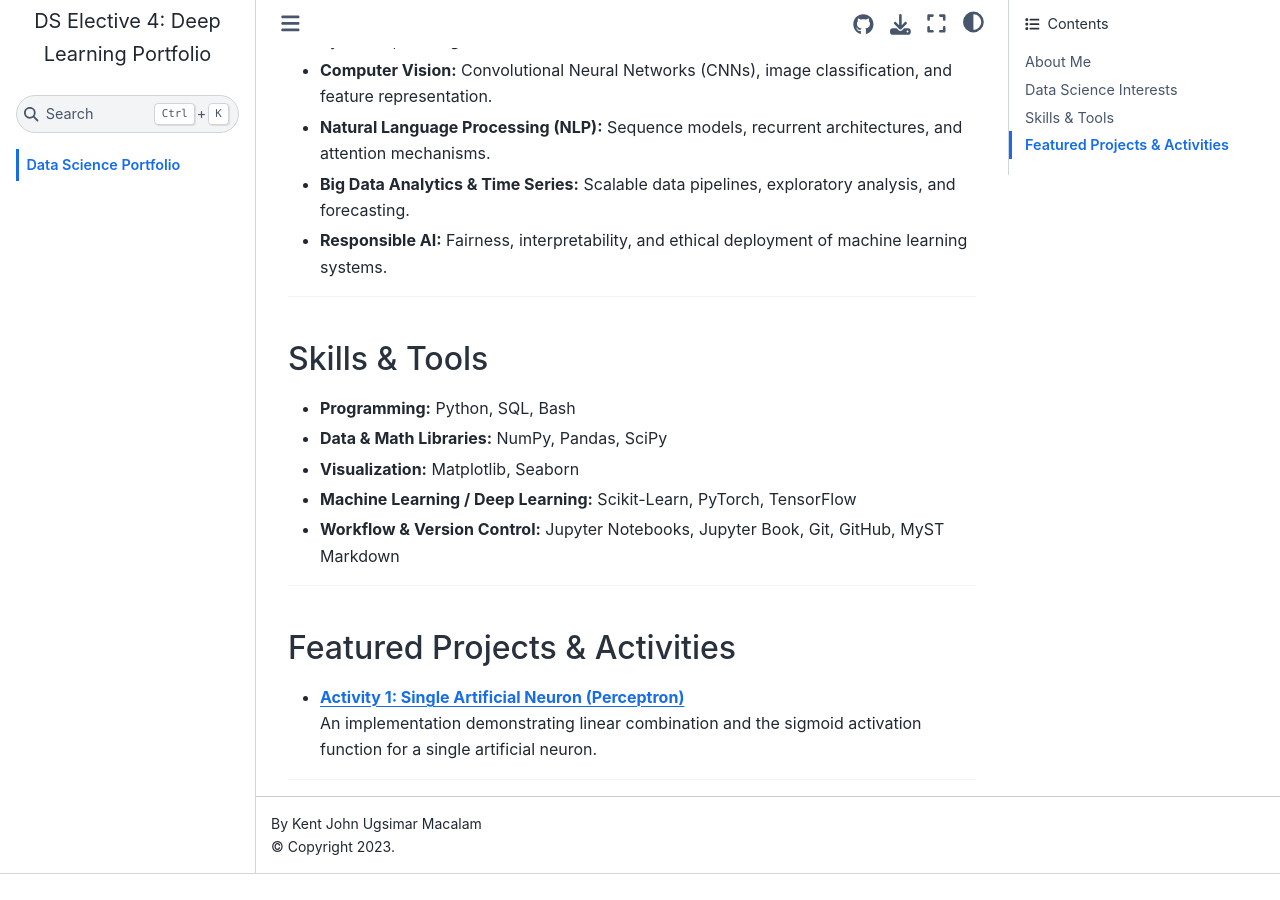
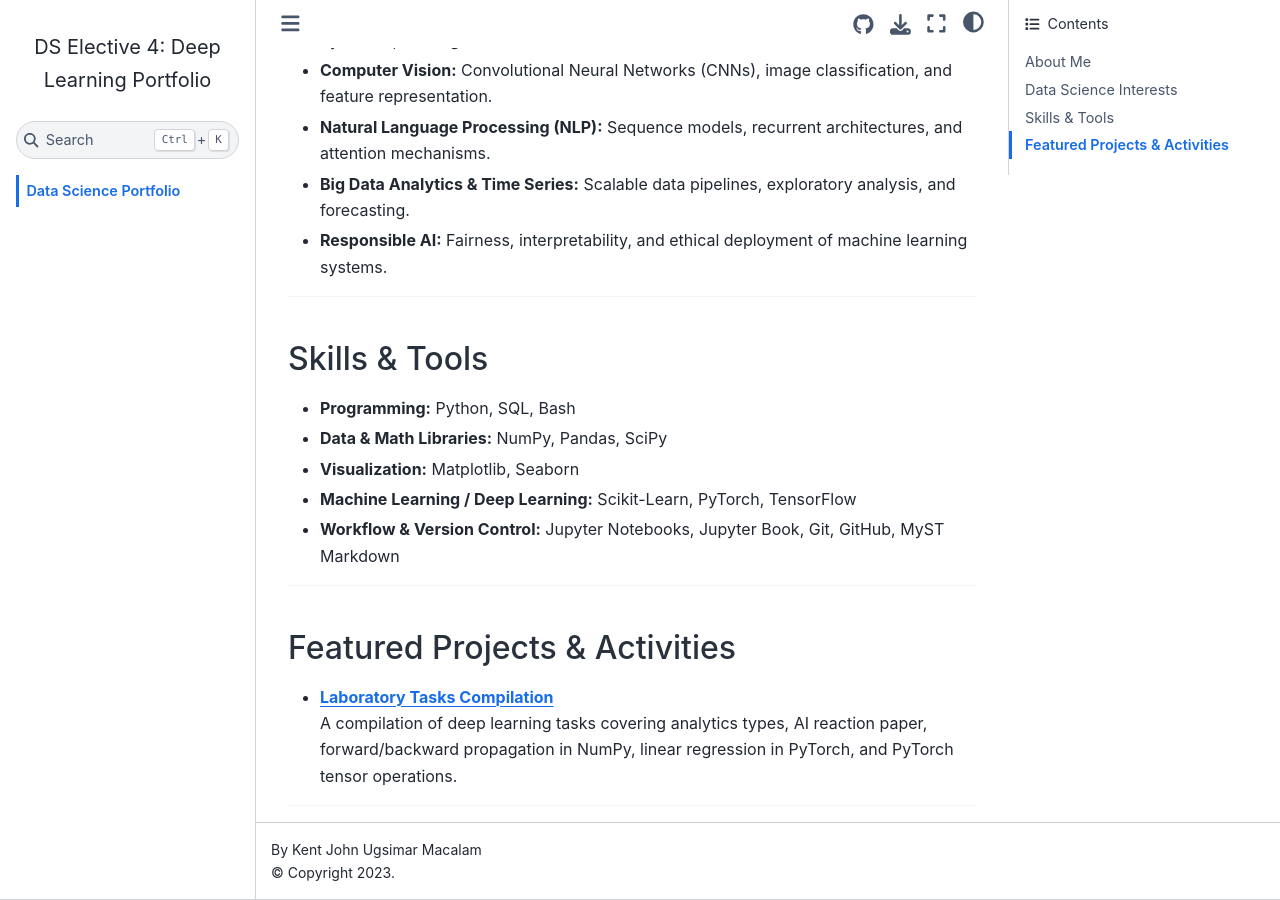
Before and after one commit to Kent0625/My_DS_Portfolio, a Jupyter Book: the page built from intro.md, in a window 1280 px wide and 900 px high, scrolled down 843 px. Built offline with Jupyter Book 1.0.4 settings and Sphinx 7.4.7 and the Sphinx Book theme 1.1.4, drawn with Linux system fonts in a browser that asks for light colours; pages that are not in the unit, such as notebooks, are missing from menus; before the commit the page ends 1717 px from its top, so only the background shows below that.

Commit message:
feat: replace individual notebooks with compiled laboratory tasks notebook and update config

```diff
--- a/_toc.yml
+++ b/_toc.yml
@@ -1,4 +1,4 @@
 format: jb-book
 root: intro
 chapters:
-  - file: notebooks/01_perceptron_basics
+  - file: notebooks/laboratory_tasks
--- a/intro.md
+++ b/intro.md
@@ -38,8 +38,8 @@ I am a Data Science student passionate about transforming data into actionable i
 
 ## Featured Projects & Activities
 
-- **[Activity 1: Single Artificial Neuron (Perceptron)](notebooks/01_perceptron_basics.ipynb)**
-  An implementation demonstrating linear combination and the sigmoid activation function for a single artificial neuron.
+- **[Laboratory Tasks Compilation](notebooks/laboratory_tasks.ipynb)**
+  A compilation of deep learning tasks covering analytics types, AI reaction paper, forward/backward propagation in NumPy, linear regression in PyTorch, and PyTorch tensor operations.
 
 ---
 
--- a/myst.yml
+++ b/myst.yml
@@ -7,8 +7,7 @@ project:
     - file: intro.md
     - title: "Laboratory Activities"
       children:
-        - file: notebooks/01_perceptron_basics.ipynb
-        - file: notebooks/02_activation_functions.ipynb
+        - file: notebooks/laboratory_tasks.ipynb
 site:
   template: book-theme
   title: "DS Elective 4: Deep Learning Portfolio"
```
Also changed, not shown: 3 other files.
